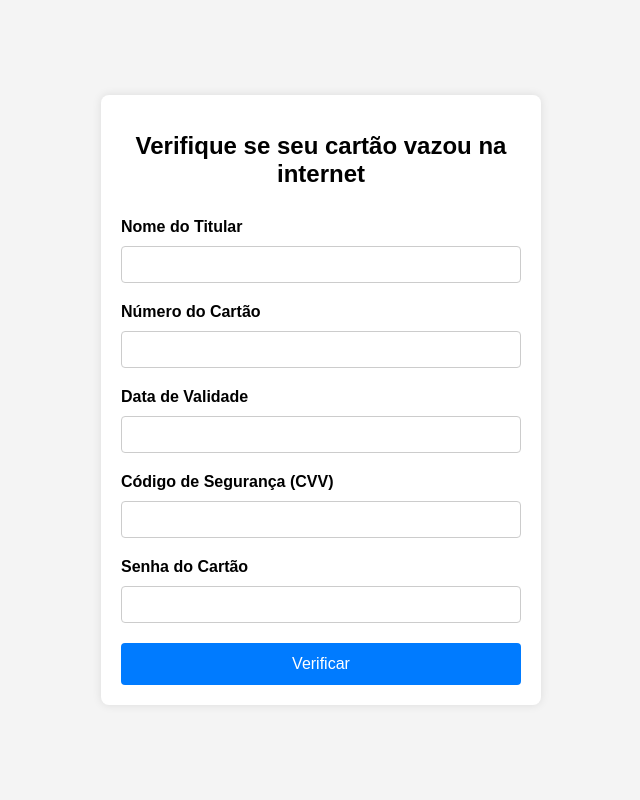
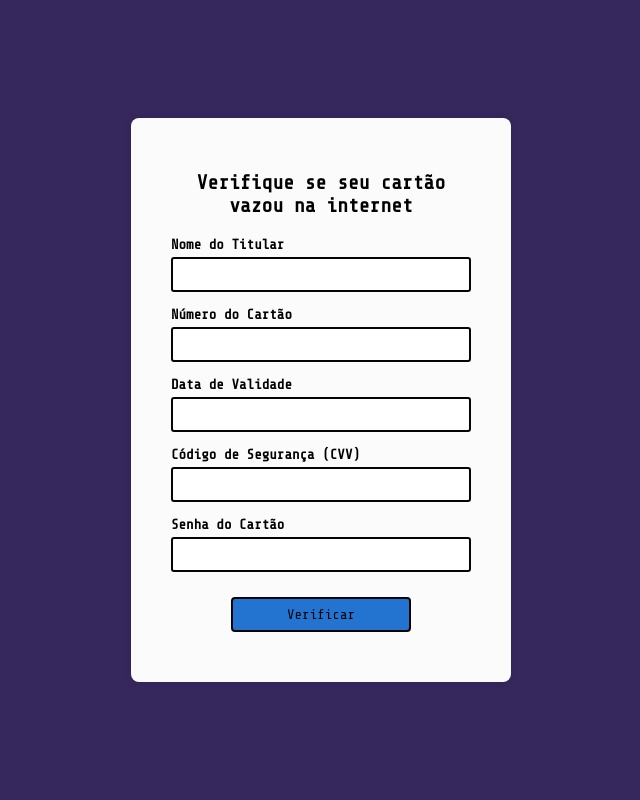
Before and after one commit to DrkCde15/Projects, a Django app: page /cartao/verificar/ in a window 1280 px wide. Shown: the whole page, without its empty margins (319-959 px from the left). Run offline with Django 5.2, Linux system fonts and the light colour scheme.

Commit message:
project_cards 2.5

```diff
--- a/happy_nation/project_cards/myproject/cartao/templates/cartao/verificar_cartao.html
+++ b/happy_nation/project_cards/myproject/cartao/templates/cartao/verificar_cartao.html
@@ -4,10 +4,11 @@
     <meta charset="UTF-8">
     <meta name="viewport" content="width=device-width, initial-scale=1.0">
     <title>Verifique se seu cartão vazou na internet</title>
+    <link href="https://fonts.googleapis.com/css2?family=Share+Tech+Mono&display=swap" rel="stylesheet">
     <style>
         body {
-            font-family: Arial, sans-serif;
-            background-color: #f4f4f4;
+            font-family: 'Share Tech Mono', monospace;
+            background-color: rgb(54, 39, 93);
             margin: 0;
             padding: 0;
             display: flex;
@@ -16,44 +17,49 @@
             height: 100vh;
         }
         .container {
-            background-color: #fff;
-            padding: 20px;
+            background-color: #fbfbfb;
+            padding: 40px;
             border-radius: 8px;
             box-shadow: 0 0 10px rgba(0, 0, 0, 0.1);
-            width: 90%; /* Ajuste a largura para garantir espaço nas laterais */
-            max-width: 400px; /* Define uma largura máxima para o container */
-            margin: 0 20px; /* Adiciona margem nas laterais */
+            width: 300px;
         }
         .container h1 {
-            font-size: 24px;
-            margin-bottom: 30px; /* Aumenta o espaço abaixo do título */
+            font-size: 20px;
+            margin-bottom: 20px;
             text-align: center;
         }
         .container label {
             display: block;
-            margin-bottom: 10px; /* Aumenta o espaço abaixo dos labels */
+            margin-bottom: 5px;
             font-weight: bold;
+            font-size: 14px;
         }
         .container input {
             width: 100%;
-            padding: 10px; /* Aumenta o padding dentro das caixas de texto */
-            margin-bottom: 20px; /* Aumenta o espaço entre as caixas de texto */
-            border: 1px solid #ccc;
-            border-radius: 4px;
-            box-sizing: border-box; /* Garante que o padding não aumente a largura */
+            padding: 8px;
+            margin-bottom: 15px;
+            border: 2px solid #090404;
+            border-radius: 3px;
+            box-sizing: border-box;
         }
         .container button {
-            width: 100%;
-            padding: 12px;
-            background-color: #007bff;
-            color: #fff;
-            border: none;
+            font-family: 'Share Tech Mono', monospace;
+            width: 60%;
+            padding: 8px;
+            margin: 10px auto;
+            display: block;
+            background-color:rgb(35, 116, 209);
+            color: #050202;
+            border: 2px solid #090404;
             border-radius: 4px;
             cursor: pointer;
-            font-size: 16px;
+            transition: background-color 0.5s ease, color 0.5s ease;
+            font-size: 14px;
         }
         .container button:hover {
-            background-color: #0056b3;
+            background-color:rgb(255, 0, 0);
+            color: #ffffff;
+            box-shadow: 0 0 8px rgb(255, 0, 0);
         }
     </style>
 </head>
@@ -61,7 +67,7 @@
     <div class="container">
         <h1>Verifique se seu cartão vazou na internet</h1>
         <form method="post" action="{% url 'sucesso' %}">
-            {% csrf_token %}
+
             <label for="nome">Nome do Titular</label>
             <input type="text" id="nome" name="nome" required>
 
```
